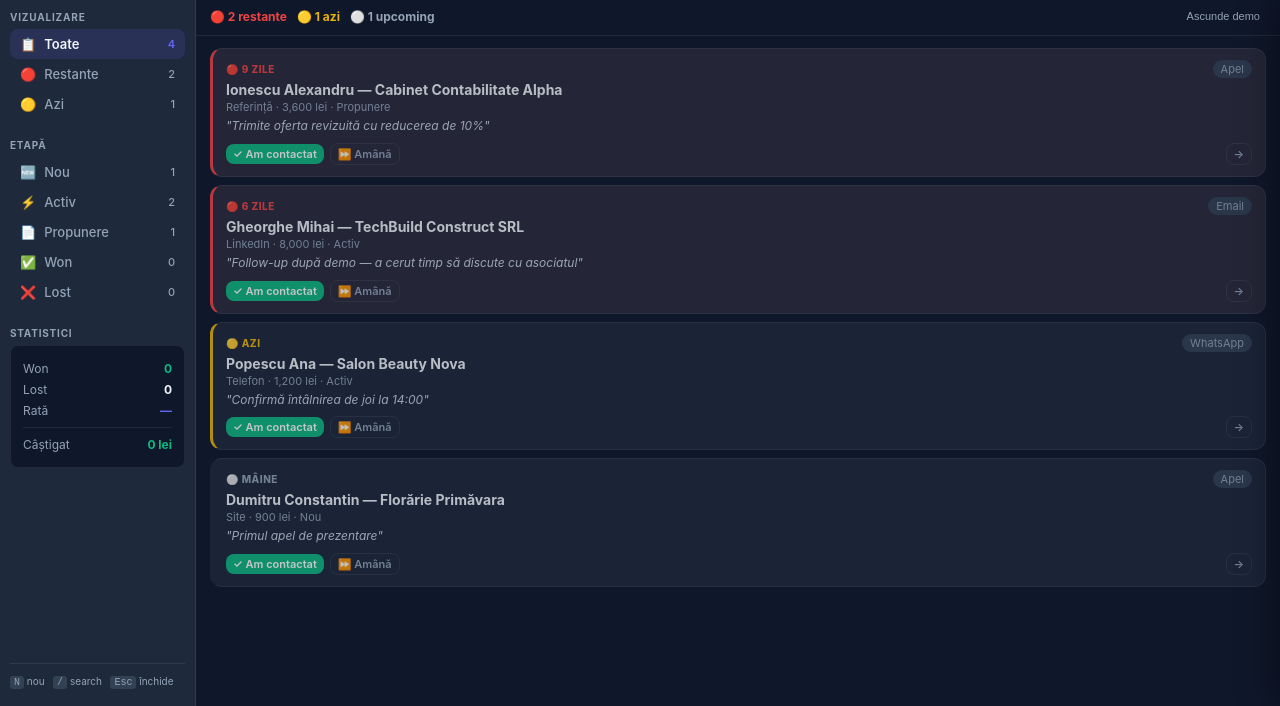
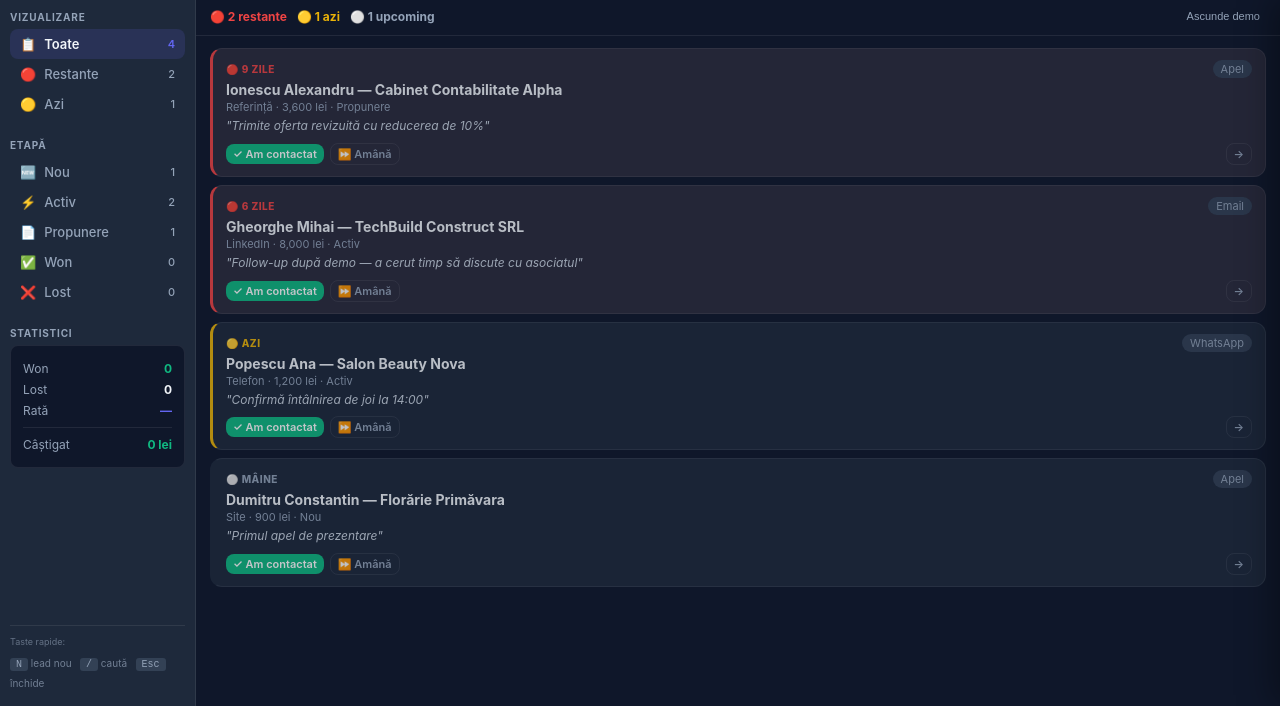
Before and after one commit to ticu0707/pag1, a plain HTML site: page Desktop/followup-board/followup-board.html in a window 1280 px wide. Shown: the part 94-800 px from the top of the page. Drawn offline with Linux system fonts and the light colour scheme.

Commit message:
Polish keyboard hint bar: non-selectable text, default cursor, clearer labels
Co-Authored-By: Claude <noreply@anthropic.com>

```diff
--- a/Desktop/followup-board/followup-board.html
+++ b/Desktop/followup-board/followup-board.html
@@ -315,10 +315,11 @@ select.form-control option{background:var(--surface);}
       </div>
     </div>
     <div style="margin-top:auto;padding-top:8px;border-top:1px solid var(--border);">
-      <div style="font-size:10px;color:var(--muted);line-height:1.8;">
-        <kbd style="background:var(--surface-2);border-radius:3px;padding:1px 4px;">N</kbd> nou &nbsp;
-        <kbd style="background:var(--surface-2);border-radius:3px;padding:1px 4px;">/</kbd> search &nbsp;
-        <kbd style="background:var(--surface-2);border-radius:3px;padding:1px 4px;">Esc</kbd> închide
+      <div style="font-size:10px;color:var(--muted);line-height:1.8;user-select:none;cursor:default;">
+        <span style="font-size:9px;display:block;margin-bottom:4px;opacity:.6;">Taste rapide:</span>
+        <kbd style="background:var(--surface-2);border-radius:3px;padding:1px 6px;cursor:default;">N</kbd> <span style="opacity:.7;">lead nou</span> &nbsp;
+        <kbd style="background:var(--surface-2);border-radius:3px;padding:1px 6px;cursor:default;">/</kbd> <span style="opacity:.7;">caută</span> &nbsp;
+        <kbd style="background:var(--surface-2);border-radius:3px;padding:1px 6px;cursor:default;">Esc</kbd> <span style="opacity:.7;">închide</span>
       </div>
     </div>
   </div>
```
